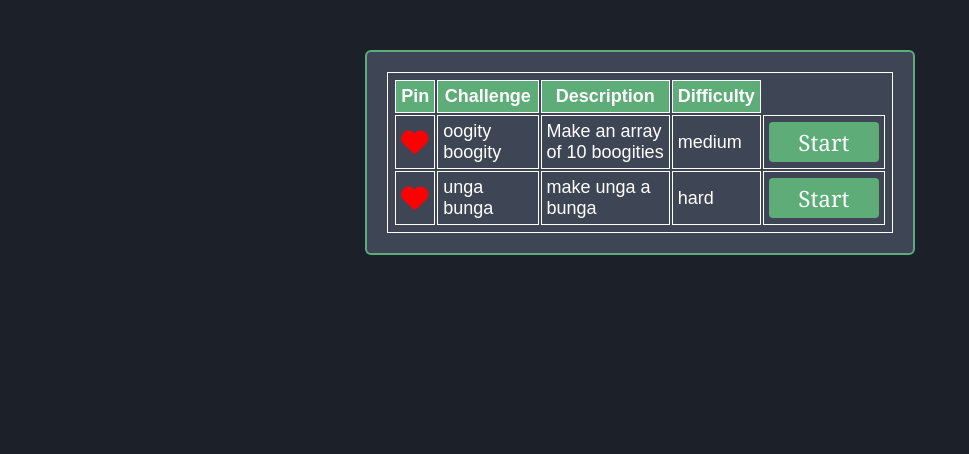
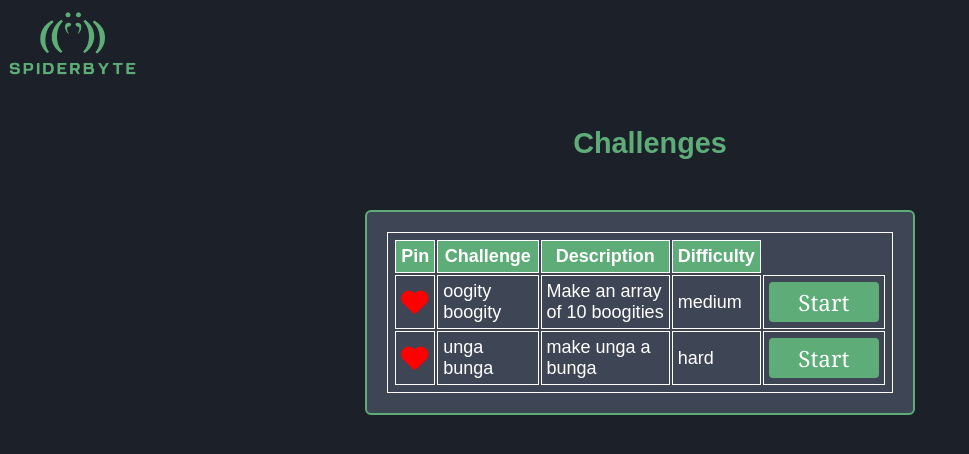
Before and after one commit to cecehoush/BitsPlease-SpiderByte, a Flask app: page /courses/CS1050 in a window 1280 px wide. Shown: the top 454 px of the page, without its empty margins (0-969 px from the left). Run offline with Flask 3, Linux system fonts and the light colour scheme; a user stored in the database is signed in.

Commit message:
titles, logo, formatting

```diff
--- a/static/style.css
+++ b/static/style.css
@@ -68,7 +68,7 @@
     box-shadow: inset 0 0 0 0 var(--contrast-color);
     transition: ease-out 0.5s;
     font-size: 1.4rem;
-    font-family: Georgia, Haettenschweiler, 'Arial Narrow Bold', sans-serif;
+    font-family: Georgia, 'Arial Narrow Bold', sans-serif;
     outline: none;
   }
 
@@ -88,7 +88,7 @@
     box-shadow: inset 0 0 0 0 var(--contrast-color);
     transition: ease-out 0.5s;
     font-size: 1.4rem;
-    font-family: Impact, Haettenschweiler, 'Arial Narrow Bold', sans-serif;
+    font-family: Georgia, 'Arial Narrow Bold', sans-serif;
     outline: none;
   }
 
@@ -114,7 +114,7 @@
 
   .box-products {
     width: 20%;
-    margin: 10px auto; /* This will give it a top/bottom margin of 20px and center it horizontally */
+    margin: 10px auto;
     border-radius: 5px;
 
     justify-content: center;
@@ -138,13 +138,13 @@
 
 .box-products3 {
   width: 25%;
-  margin: 50px auto;
+  margin: auto;
   border-radius: 6px;
 
   justify-content: center;
   background-color: var(--island-color);
   color: white;
-  padding: 20px;
+  padding: 5px;
   border: 2px solid var(--contrast-color);
 }
 
@@ -167,11 +167,11 @@
 
 #head-img {
   justify-content: center;
-  width: 200px;
+  width: 130px;
   height: 100px;
   background-size: contain;
   background-repeat: no-repeat;
-  background-image: url('');
+  background-image: url('/static/pics/SpiderByteLogo.png');
 }
 
 .heart-checkbox {
@@ -195,9 +195,28 @@
 }
 
 .heart-checkbox input:checked + .far.fa-heart {
-  display: none; /* Hide the outlined heart when checked */
+  display: none; /* Hide outlined heart when checked */
 }
 
 .heart-checkbox input:checked + .far.fa-heart + .fas.fa-heart {
-  display: inline-block; /* Show the solid heart when checked */
+  display: inline-block; /* Show solid heart when checked */
 }
+
+.course-title {
+  text-align: center;
+  font-size: 1.6em;
+  font-weight: bold;
+}
+
+.challenge-title {
+  text-align: center;
+  font-size: 1.6em;
+  font-weight: bold;
+
+}
+
+.profile-title {
+  text-align: center;
+  font-size: 1.6em;
+  font-weight: bold;
+}
--- a/templates/base.html
+++ b/templates/base.html
@@ -6,6 +6,7 @@
     <title>{{ title }}</title>
 </head>
 <body>
+    <div id="head-img"></div>
 {% block main %}
 {% endblock %}
 </body>
--- a/templates/challengelist.html
+++ b/templates/challengelist.html
@@ -2,6 +2,8 @@
 {% block main %}
 
 <link rel="stylesheet" href="https://cdnjs.cloudflare.com/ajax/libs/font-awesome/6.2.0/css/all.min.css">
+
+<h1 class="challenge-title">Challenges</h1>
 
 <div class="box-products4">
     <table>
--- a/templates/courselist.html
+++ b/templates/courselist.html
@@ -1,5 +1,9 @@
 {% extends 'base.html' %}
 {% block main %}
+
+    <div class="course-title">
+        <h1>Courses</h1>
+    </div>
     <div class="box-products3">
     <table>
         <tr>
--- a/templates/signin.html
+++ b/templates/signin.html
@@ -1,11 +1,14 @@
 {% extends 'base.html' %}
 {% block main %}
-    <div class="box-products">
+    <div class="container">
+        <div class="box">
+
         <form action="" method="POST" novalidate>
             {{ form.hidden_tag() }}
             <p>{{ form.id.label }} <br> {{ form.id(size=30) }}</p>
             <p>{{ form.password.label }} <br> {{ form.password(size=30) }}</p>
             <p><input class="btn-1" type="submit" value="Submit"></p>
         </form>
+        </div>
     </div>
 {% endblock %}
--- a/templates/signup.html
+++ b/templates/signup.html
@@ -1,6 +1,7 @@
 {% extends 'base.html' %}
 {% block main %}
-          <div class="box-products">
+    <div class="container">
+        <div class="box">
             {% with messages = get_flashed_messages(with_categories=true) %}
             {% if messages %}
               <ul>
@@ -18,4 +19,5 @@
             <p><input class="btn-1" type="submit" value="Submit"></p>
         </form>
         </div>
+    </div>
 {% endblock %}
--- a/templates/user_profile.html
+++ b/templates/user_profile.html
@@ -2,9 +2,11 @@
 {% block main %}
 <div class="container">
 
+    <h1 class="profile-title"> {{user.id}}'s Profile</h1>
+
     <div class="box-products">
-        <button type="button" class="btn-1" onclick=simple_action("{{ url_for('courses') }}")>Courses</button>
-        <button type="button" class="btn-1" onclick=simple_action("{{ url_for('completed') }}")>Completed</button>
+        <button type="button" class="btn-2" onclick=simple_action("{{ url_for('courses') }}")>Courses</button>
+        <button type="button" class="btn-2" onclick=simple_action("{{ url_for('completed') }}")>Completed</button>
     </div>
 </div>
     <div class="box-products2">
```
Also changed, not shown: templates/authentication.html (+7 -5 lines), instance/app.db, static/pics/SpiderByteLogo.png (added).
